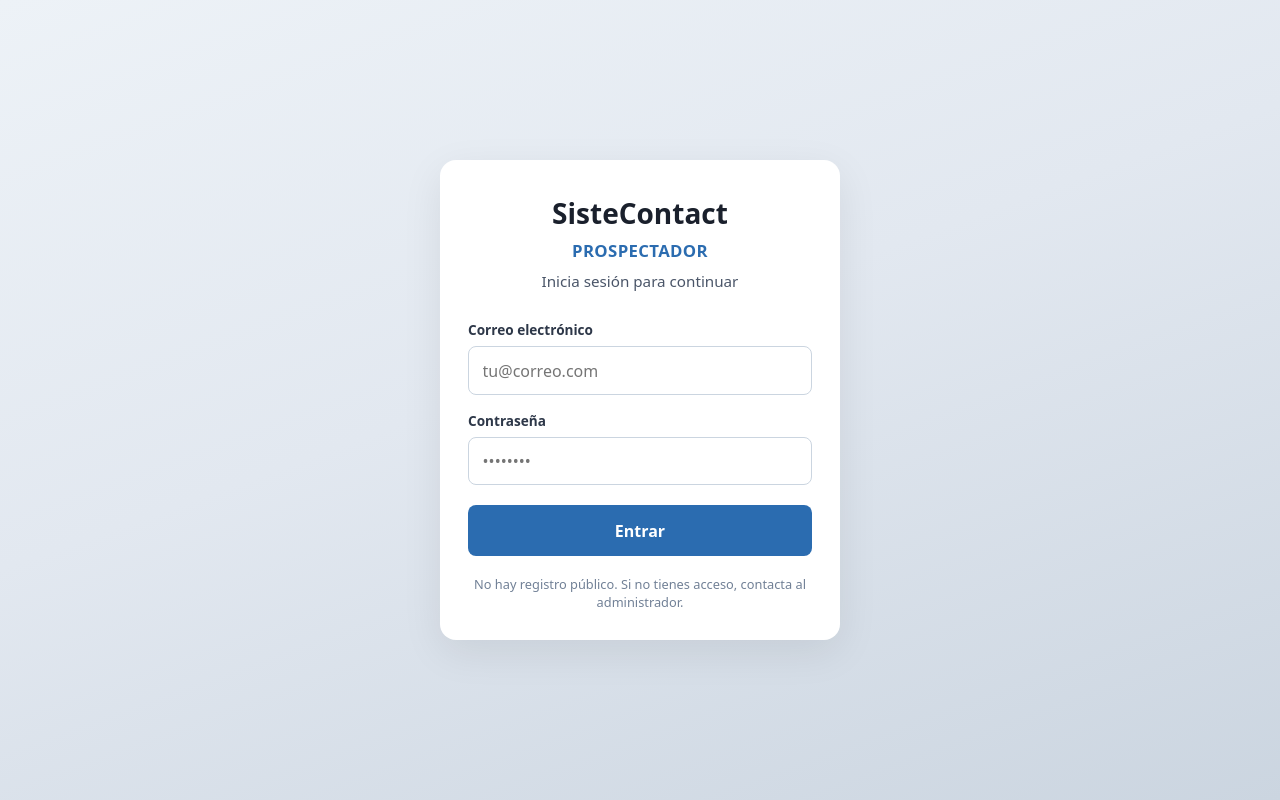
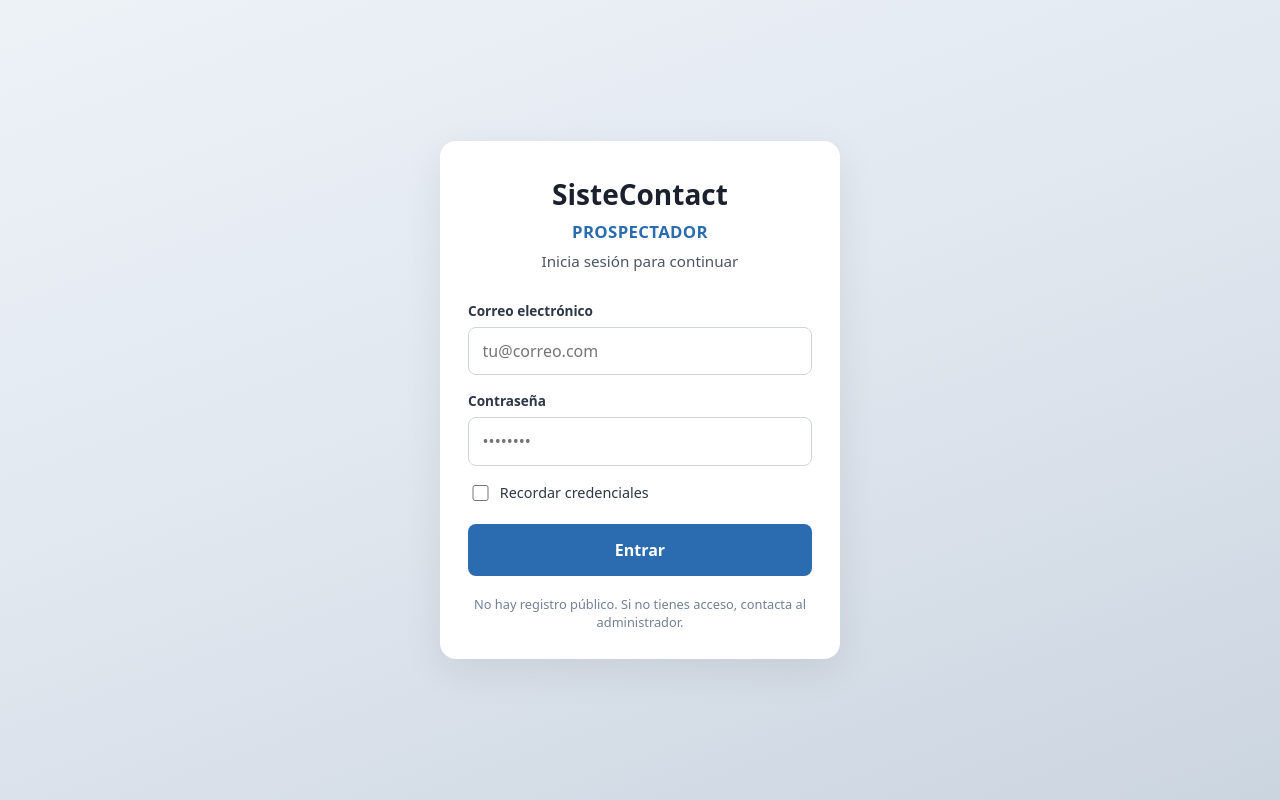
Before and after one commit to Miguelones1054/sistecontact-fronted, a React (Vite) app: page /login in a window 1280 px wide. Built offline with nearby package versions, Linux system fonts and the light colour scheme; no server answers.

Commit message:
update 2026-08-13 15:03

```diff
--- a/src/components/Login/Login.css
+++ b/src/components/Login/Login.css
@@ -83,6 +83,29 @@
   color: #a0aec0;
 }
 
+.login__remember {
+  display: flex;
+  align-items: center;
+  gap: 0.5rem;
+  font-size: 0.9rem;
+  font-weight: 500;
+  color: #2d3748;
+  cursor: pointer;
+  user-select: none;
+}
+
+.login__remember input {
+  width: 1.05rem;
+  height: 1.05rem;
+  accent-color: #2b6cb0;
+  cursor: pointer;
+  flex-shrink: 0;
+}
+
+.login__remember input:disabled {
+  cursor: not-allowed;
+}
+
 .login__error {
   margin: 0;
   padding: 0.65rem 0.8rem;
--- a/src/components/Login/Login.tsx
+++ b/src/components/Login/Login.tsx
@@ -4,13 +4,47 @@ import { useAuth } from '../../context/AuthContext'
 import { APP_STRINGS } from '../../constants/strings'
 import './Login.css'
 
+const REMEMBER_KEY = 'sistecontact.rememberCredentials'
+
+type RememberedCredentials = {
+  email: string
+  password: string
+}
+
+function loadRemembered(): RememberedCredentials | null {
+  try {
+    const raw = localStorage.getItem(REMEMBER_KEY)
+    if (!raw) return null
+    const parsed = JSON.parse(raw) as Partial<RememberedCredentials>
+    if (typeof parsed.email !== 'string' || typeof parsed.password !== 'string') {
+      return null
+    }
+    return { email: parsed.email, password: parsed.password }
+  } catch {
+    return null
+  }
+}
+
+function saveRemembered(email: string, password: string) {
+  localStorage.setItem(
+    REMEMBER_KEY,
+    JSON.stringify({ email: email.trim(), password }),
+  )
+}
+
+function clearRemembered() {
+  localStorage.removeItem(REMEMBER_KEY)
+}
+
 function Login() {
   const { user, loading, login } = useAuth()
   const location = useLocation()
   const from = (location.state as { from?: string } | null)?.from ?? '/'
 
-  const [email, setEmail] = useState('')
-  const [password, setPassword] = useState('')
+  const remembered = loadRemembered()
+  const [email, setEmail] = useState(remembered?.email ?? '')
+  const [password, setPassword] = useState(remembered?.password ?? '')
+  const [remember, setRemember] = useState(Boolean(remembered))
   const [submitting, setSubmitting] = useState(false)
   const [error, setError] = useState('')
 
@@ -34,6 +68,11 @@ function Login() {
     setSubmitting(true)
     try {
       await login(email, password)
+      if (remember) {
+        saveRemembered(email, password)
+      } else {
+        clearRemembered()
+      }
     } catch (err) {
       setError(err instanceof Error ? err.message : APP_STRINGS.login.errors.generic)
     } finally {
@@ -83,6 +122,20 @@ function Login() {
             />
           </div>
 
+          <label className="login__remember">
+            <input
+              type="checkbox"
+              checked={remember}
+              onChange={(e) => {
+                const next = e.target.checked
+                setRemember(next)
+                if (!next) clearRemembered()
+              }}
+              disabled={submitting || loading}
+            />
+            <span>{APP_STRINGS.login.rememberCredentials}</span>
+          </label>
+
           {error && <p className="login__error">{error}</p>}
 
           <button
--- a/src/constants/strings.ts
+++ b/src/constants/strings.ts
@@ -69,6 +69,7 @@ export const APP_STRINGS = {
     checkingSession: 'Comprobando sesión...',
     emailRequired: 'Ingresa tu correo.',
     passwordRequired: 'Ingresa tu contraseña.',
+    rememberCredentials: 'Recordar credenciales',
     noRegisterHint:
       'No hay registro público. Si no tienes acceso, contacta al administrador.',
     logout: 'Cerrar sesión',
@@ -78,6 +79,8 @@ export const APP_STRINGS = {
       invalidCredential: 'Correo o contraseña incorrectos.',
       tooManyRequests: 'Demasiados intentos. Espera un momento e inténtalo de nuevo.',
       network: 'Error de red. Revisa tu conexión.',
+      noAccess:
+        'No tienes membresía activa. Actívala en www.nodefex.com/sistecontact',
       generic: 'No se pudo iniciar sesión. Inténtalo de nuevo.',
     },
   },
--- a/src/context/AuthContext.tsx
+++ b/src/context/AuthContext.tsx
@@ -14,6 +14,7 @@ import {
   type User,
 } from 'firebase/auth'
 import { auth } from '../lib/firebase'
+import { fetchAccessSettings } from '../services/api'
 import { APP_STRINGS } from '../constants/strings'
 
 interface AuthContextValue {
@@ -45,14 +46,36 @@ function mapAuthError(code: string): string {
   }
 }
 
+async function assertSistecontactAccess(): Promise<void> {
+  const access = await fetchAccessSettings()
+  if (!access.sistecontact_enabled) {
+    await signOut(auth)
+    throw new Error(APP_STRINGS.login.errors.noAccess)
+  }
+}
+
 export function AuthProvider({ children }: { children: ReactNode }) {
   const [user, setUser] = useState<User | null>(null)
   const [loading, setLoading] = useState(true)
 
   useEffect(() => {
     const unsub = onAuthStateChanged(auth, (next) => {
-      setUser(next)
-      setLoading(false)
+      void (async () => {
+        if (!next) {
+          setUser(null)
+          setLoading(false)
+          return
+        }
+        setLoading(true)
+        try {
+          await assertSistecontactAccess()
+          setUser(next)
+        } catch {
+          setUser(null)
+        } finally {
+          setLoading(false)
+        }
+      })()
     })
     return unsub
   }, [])
@@ -60,12 +83,19 @@ export function AuthProvider({ children }: { children: ReactNode }) {
   const login = useCallback(async (email: string, password: string) => {
     try {
       await signInWithEmailAndPassword(auth, email.trim(), password)
+      await assertSistecontactAccess()
     } catch (err) {
+      if (auth.currentUser) {
+        await signOut(auth).catch(() => undefined)
+      }
+      if (err instanceof Error && err.message === APP_STRINGS.login.errors.noAccess) {
+        throw err
+      }
       const code =
         typeof err === 'object' && err !== null && 'code' in err
           ? String((err as { code: string }).code)
           : ''
-      throw new Error(mapAuthError(code))
+      throw new Error(code ? mapAuthError(code) : APP_STRINGS.login.errors.generic)
     }
   }, [])
 
--- a/src/services/api.ts
+++ b/src/services/api.ts
@@ -13,6 +13,7 @@ import type {
   Visit,
   Zone,
   SchedulingSettings,
+  AccessSettings,
   GoogleCalendarStatus,
   GoogleCalendarConnectResponse,
 } from '../types/api'
@@ -215,6 +216,16 @@ export async function upsertContactStatus(
   )
 }
 
+export async function fetchAccessSettings(
+  signal?: AbortSignal,
+): Promise<AccessSettings> {
+  const headers = await authHeaders()
+  return request<AccessSettings>('/settings/access', {
+    signal,
+    headers,
+  })
+}
+
 export async function fetchSchedulingSettings(
   signal?: AbortSignal,
 ): Promise<SchedulingSettings> {
--- a/src/types/api.ts
+++ b/src/types/api.ts
@@ -161,6 +161,11 @@ export interface UpsertContactStatusPayload {
   contact_notes?: string
 }
 
+export interface AccessSettings {
+  sistecontact_enabled: boolean
+  updated_at?: string
+}
+
 export interface SchedulingSettings {
   appointment_interval_minutes: number
   updated_at?: string
```
